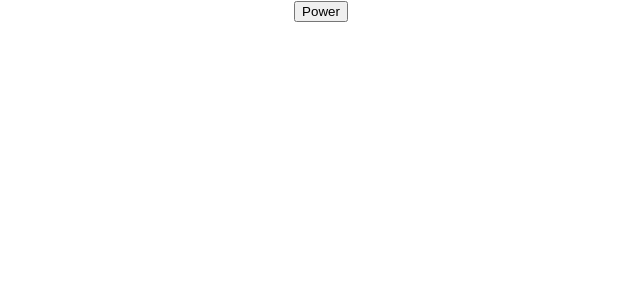
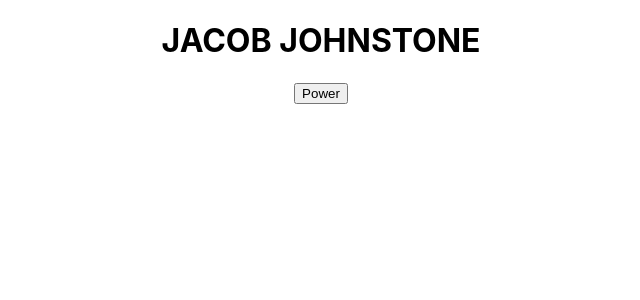
Before and after one commit to JacobJohnstone/Personal-Portfolio-Website, a React (Create React App) app in the folder front-end/: page / in a window 1280 px wide. Shown: the top 300 px of the page, without its empty margins (319-959 px from the left). Built offline with nearby package versions, Linux system fonts and the light colour scheme.

Commit message:
Implemented Landing to Home page conditional transition

```diff
--- a/front-end/package.json
+++ b/front-end/package.json
@@ -25,9 +25,7 @@
   "eslintConfig": {
     "extends": [
       "react-app",
-      "react-app/jest",
-      "@babel/plugin-transform-private-property-in-object",
-      "next/core-web-vitals"
+      "react-app/jest"
     ]
   },
   "browserslist": {
--- a/front-end/src/App.tsx
+++ b/front-end/src/App.tsx
@@ -1,14 +1,25 @@
-import React from 'react';
-import logo from './logo.svg';
+import React, { useState } from 'react';
 import './App.css';
-import PowerBtn from './components/powerBtn';
+import LandingPage from './components/landingPage/landingPage';
+import Home from './components/homePage/Home';
 
 function App() {
-  return (
-    <div className="App">
-      <PowerBtn />
-    </div>
-  );
+
+	const [display, setDisplay] = useState(false);
+
+	function handleClick () {
+		setDisplay(true);
+	}
+
+	return (
+		<div className="App">
+			{display ? (
+				<Home />
+			) : (
+				<LandingPage clickFunc={handleClick}/>
+			)}
+		</div>
+	);
 }
 
 export default App;
--- /dev/null
+++ b/front-end/src/components/homePage/Home.tsx
@@ -0,0 +1,11 @@
+const Home = () => {
+    return (
+
+        <>
+            <h1>JACOB JOHNSTONE</h1>
+        </>
+
+    )
+}
+
+export default Home;
--- /dev/null
+++ b/front-end/src/components/landingPage/landingPage.tsx
@@ -0,0 +1,21 @@
+import Name from "./name";
+import PowerBtn from "./powerBtn";
+
+type LandingProps = {
+    clickFunc : () => void;
+}
+
+const LandingPage = ({clickFunc} : LandingProps) => {
+
+    return (
+
+        <>
+            <Name />
+            <PowerBtn clickFunc={clickFunc} />
+        </>
+
+    )
+
+}
+
+export default LandingPage;
--- /dev/null
+++ b/front-end/src/components/landingPage/name.tsx
@@ -0,0 +1,9 @@
+const Name = () => {
+
+return (
+    <h1>JACOB JOHNSTONE</h1>
+)
+
+}
+
+export default Name;
--- /dev/null
+++ b/front-end/src/components/landingPage/powerBtn.tsx
@@ -0,0 +1,13 @@
+type ButtonProps = {
+    clickFunc : () => void;
+}
+
+const PowerBtn = ({ clickFunc } : ButtonProps) => {
+    return (
+        <>
+            <button onClick={clickFunc}>Power</button>
+        </>
+    );
+}
+
+export default PowerBtn;
--- a/front-end/src/components/powerBtn.tsx
+++ /dev/null
@@ -1,11 +0,0 @@
-import React from "react";
-
-const PowerBtn = () => {
-    return (
-        <>
-            <button>Power</button>
-        </>
-    );
-}
-
-export default PowerBtn;
```
Also changed, not shown: front-end/src/index.css (indentation only), 1 other file (tests, documents, lock files or other folders).
